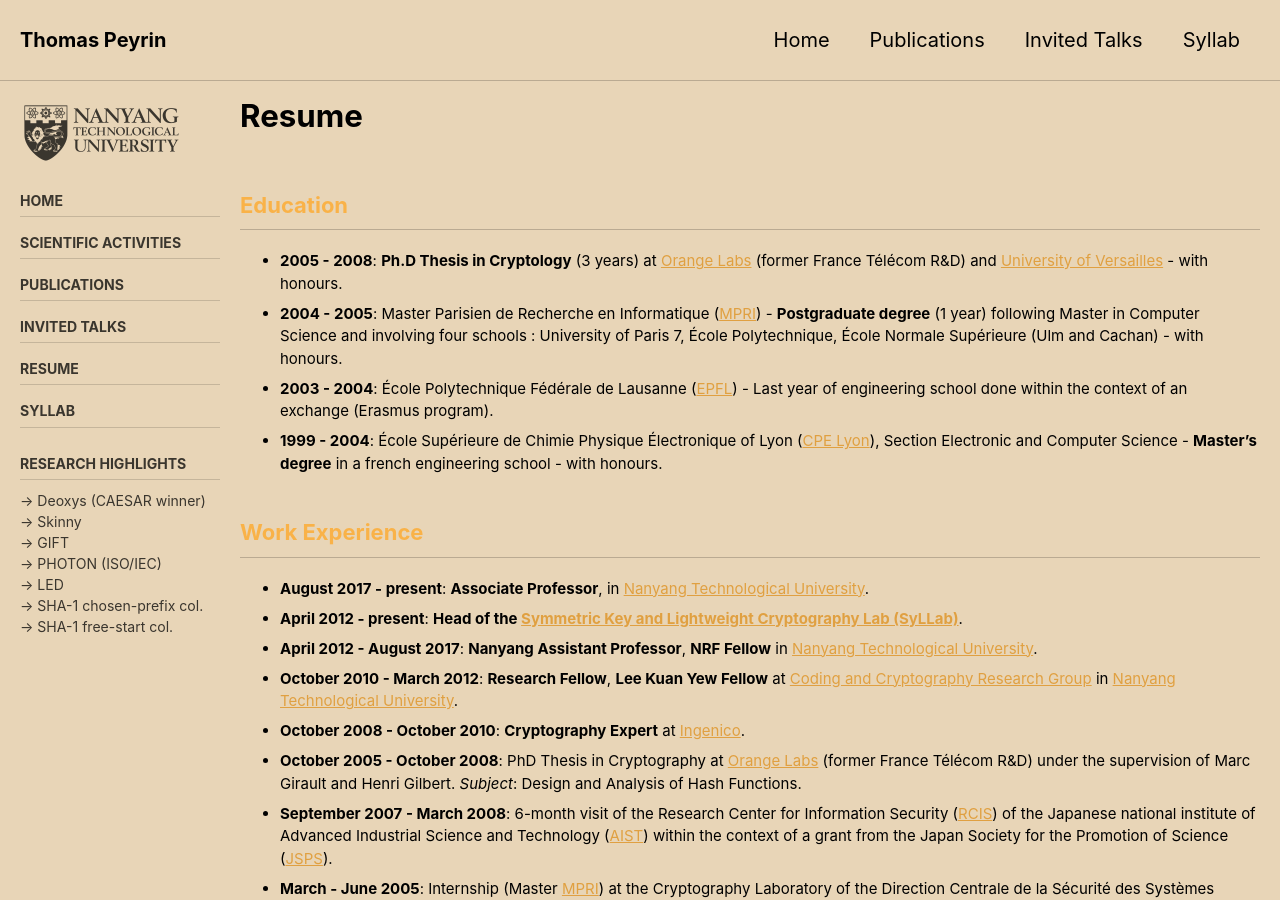
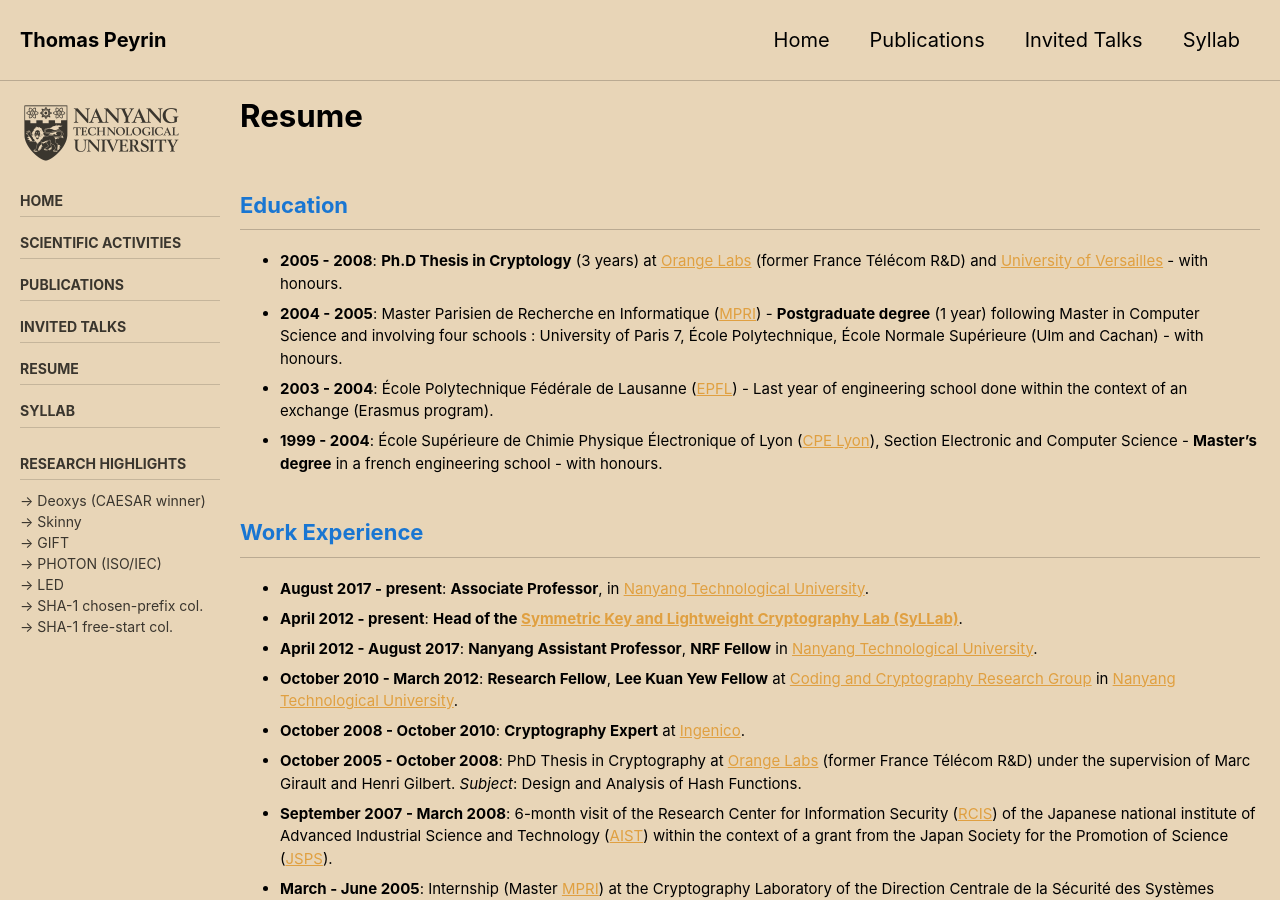
Before and after one commit to thomaspeyrin/web, a Jekyll site: the page built from resume.md, in a window 1280 px wide and 900 px high. Built offline with Jekyll 4.4.1, drawn with Linux system fonts in a browser that asks for light colours; cached includes are drawn as plain includes; nearby versions of some CDN libraries; our own code applies the rules of GitHub Pages for plain Markdown files.

Commit message:
Update _sunrise.scss

```diff
--- a/_sass/minimal-mistakes/skins/_sunrise.scss
+++ b/_sass/minimal-mistakes/skins/_sunrise.scss
@@ -8,7 +8,7 @@ $background-color: #e8d5b7 !default;
 $text-color: #000 !default;
 $muted-text-color: $dark-gray !default;
 $primary-color: #f9b248 !default;
-$header-color: #f9b248 !default;
+$header-color: #1976d2 !default;
 $border-color: mix(#000, $background-color, 20%) !default;
 $code-background-color: mix(#fff, $background-color, 20%) !default;
 $code-background-color-dark: mix(#000, $background-color, 10%) !default;
```
